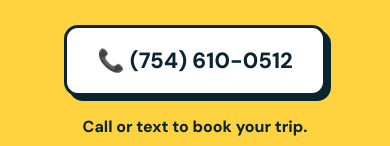
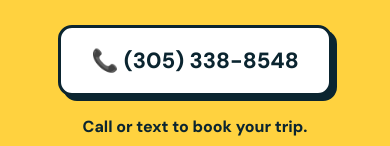
Before and after one commit to samuelcheesybeansbaconator/samuelcheesybeansbaconator.github.io, a plain HTML site: page index.html in a window 390 px wide. Shown: the part 11269-11415 px from the top of the page. Drawn offline with Linux system fonts and the light colour scheme.

Commit message:
fix(site): update charter phone number
Problem: The charter section listed the wrong phone number.
Solution: Replace it with the correct booking number.

Co-Authored-By: Claude Opus 5.5 <noreply@anthropic.com>

```diff
--- a/index.html
+++ b/index.html
@@ -327,7 +327,7 @@
   <div class="wrap charter">
     <h2 class="section-title">Book a Charter 🎣</h2>
     <p class="section-lead">Want to fish with the legend himself? Samuel runs fishing charters right off the docks.</p>
-    <a class="btn phone" href="tel:+17546100512">📞 (754) 610-0512</a>
+    <a class="btn phone" href="tel:+13053388548">📞 (305) 338-8548</a>
     <p class="charter-note">Call or text to book your trip.</p>
   </div>
 </section>
```
